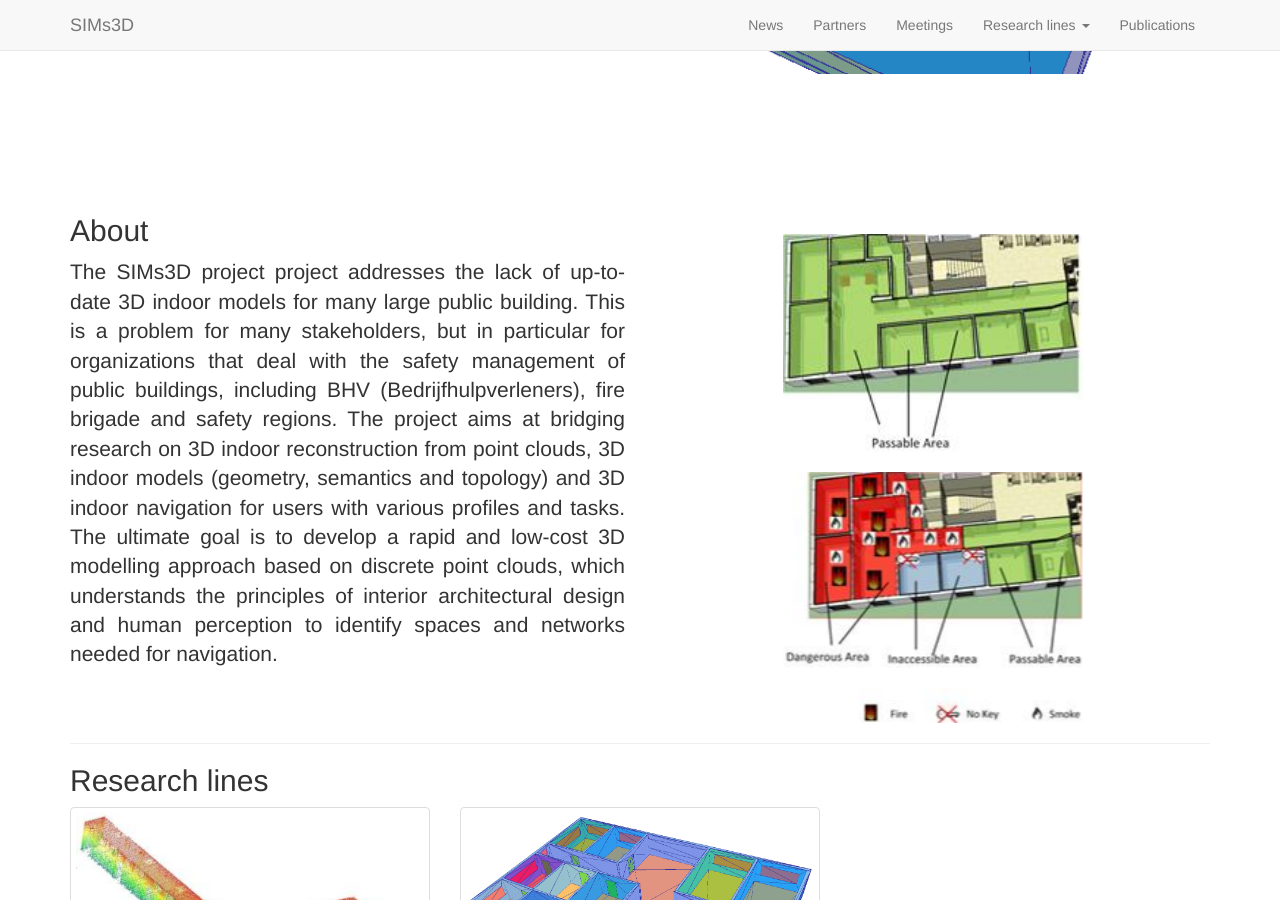
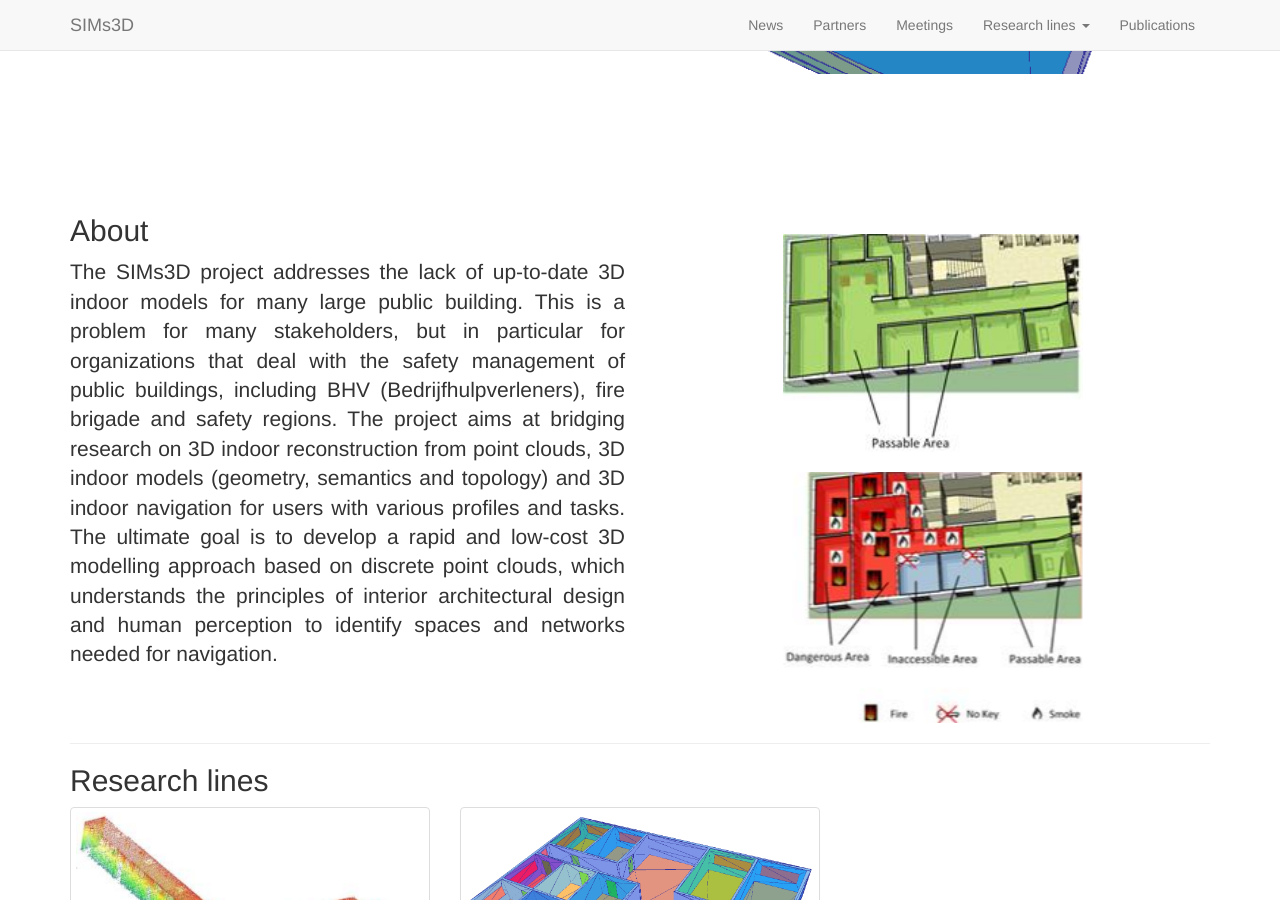
Before and after one commit to SIMs3D/sims3d.github.io, a Jekyll site: the page built from index.html, in a window 1280 px wide and 900 px high, scrolled down 596 px. Built offline with Jekyll 4.4.1, drawn with Linux system fonts in a browser that asks for light colours; nearby versions of some CDN libraries.

Commit message:
Correction on the about part

```diff
--- a/index.html
+++ b/index.html
@@ -22,7 +22,7 @@ title: SIMs3D project
   <div class="row featurette">
     <div class="col-md-6" align="justify">
       <h2 class="featurette-heading">About</h2>
-      <p class="lead">	The SIMs3D project project addresses the lack of up-to-date 3D indoor models for many large public building. This is a
+      <p class="lead">	The SIMs3D project addresses the lack of up-to-date 3D indoor models for many large public building. This is a
 						problem for many stakeholders, but in particular for organizations that deal with the safety management of
 						public buildings, including BHV (Bedrijfhulpverleners), fire brigade and safety regions. The project aims at bridging
 						research on 3D indoor reconstruction from point clouds, 3D indoor models (geometry, semantics and topology) and 3D indoor
```
